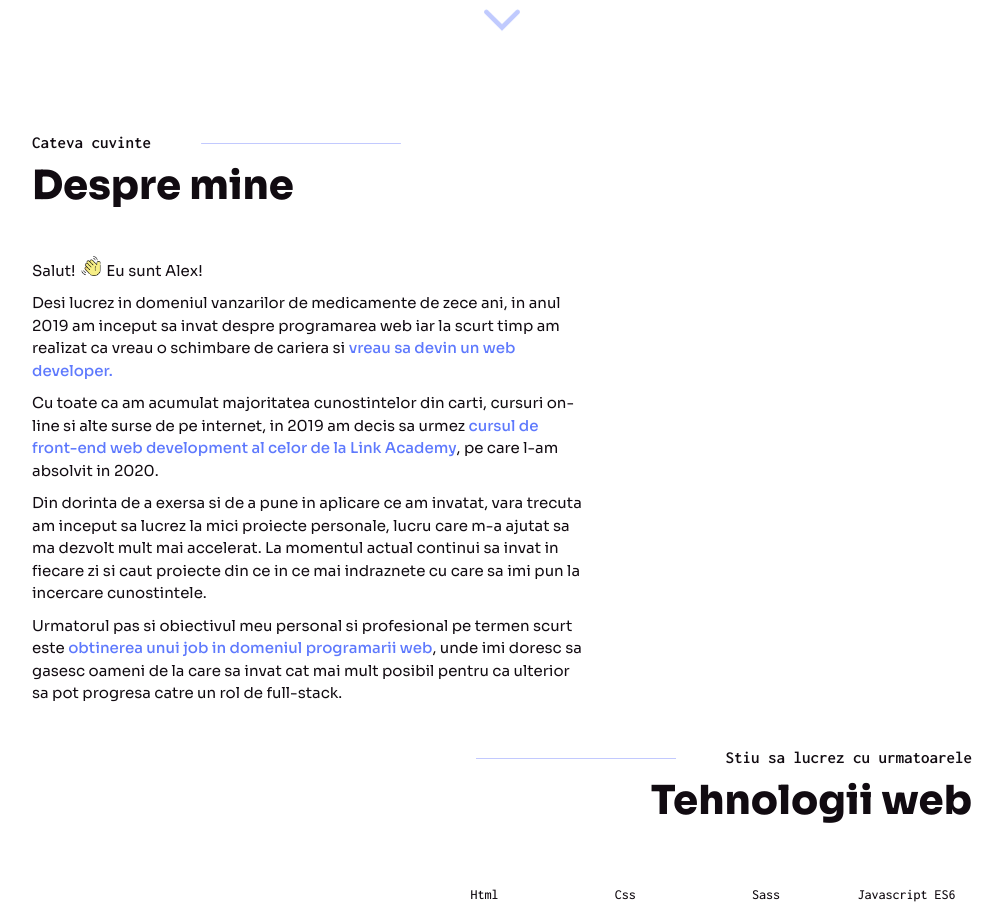
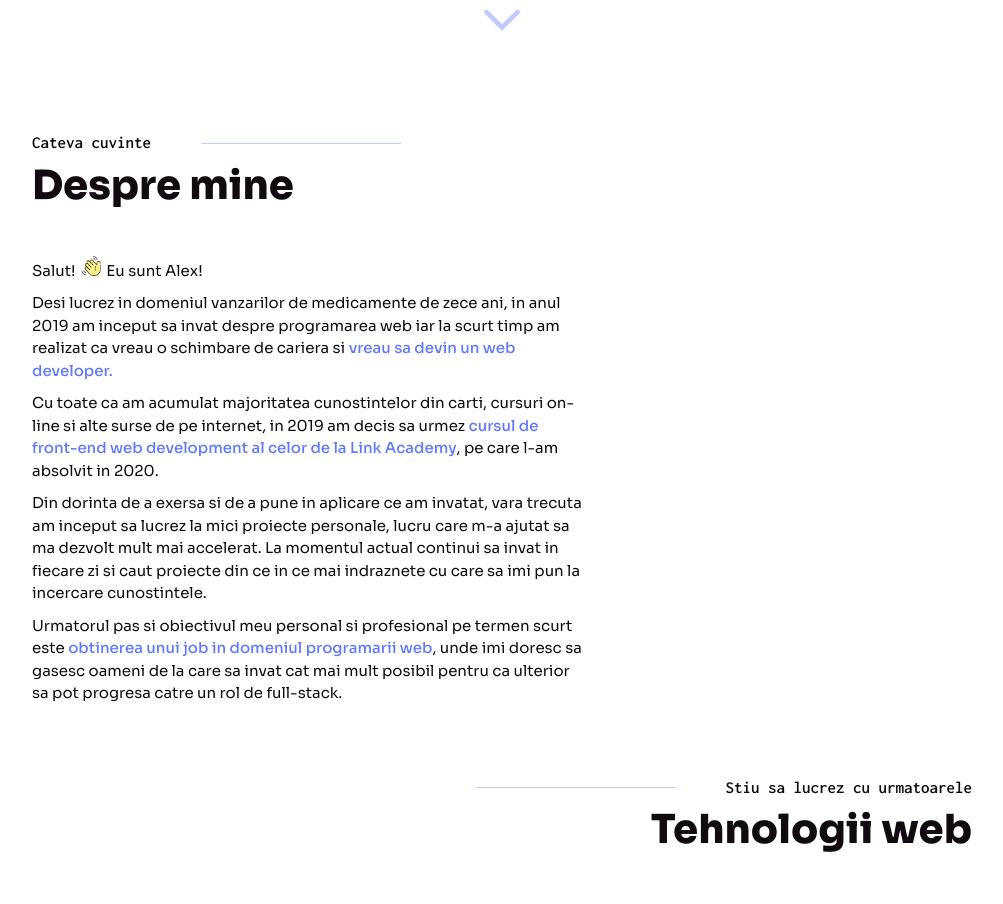
Before and after one commit to alexmiroiu/Proiecte, a React (Create React App) app in the folder portfolio-website/: page / in a window 1280 px wide. Shown: the part 740-1644 px from the top of the page, without its empty margins (138-1141 px from the left). Built offline with nearby package versions, Linux system fonts and the light colour scheme.

Commit message:
ajustare prag mutare pe modul mobil

```diff
--- a/portfolio-website/src/App.js
+++ b/portfolio-website/src/App.js
@@ -46,7 +46,7 @@ function App() {
     if(width > 768 || height > 800) {
       setFormat('Desktop')
     }
-    if(width < 769 || height < 801) {
+    if(width < 769 || height < 450) {
       setFormat('Mobile')
     }
   },[width, height]);
--- a/portfolio-website/src/components/About.module.css
+++ b/portfolio-website/src/components/About.module.css
@@ -2,7 +2,7 @@
     position: relative;
     display: flex;
     flex-direction: column;
-    height: 100vh;
+    height: fit-content;
     min-height: 130rem;
     width: 100%;
     max-width: 100rem;
@@ -23,8 +23,9 @@
 
 .info {
     position: relative;
-    height: 50%;
+    height: fit-content;
     width: 100%;
+    margin-bottom: 4rem;
     display: flex;
     flex-direction: column;
     justify-content: flex-start;
@@ -90,7 +91,7 @@
     position: relative;
     display: flex;
     width: 100%;
-    height: 50%;
+    height: fit-content;
     flex-direction: column;
     align-items: flex-end;
     justify-content: flex-start;
```
